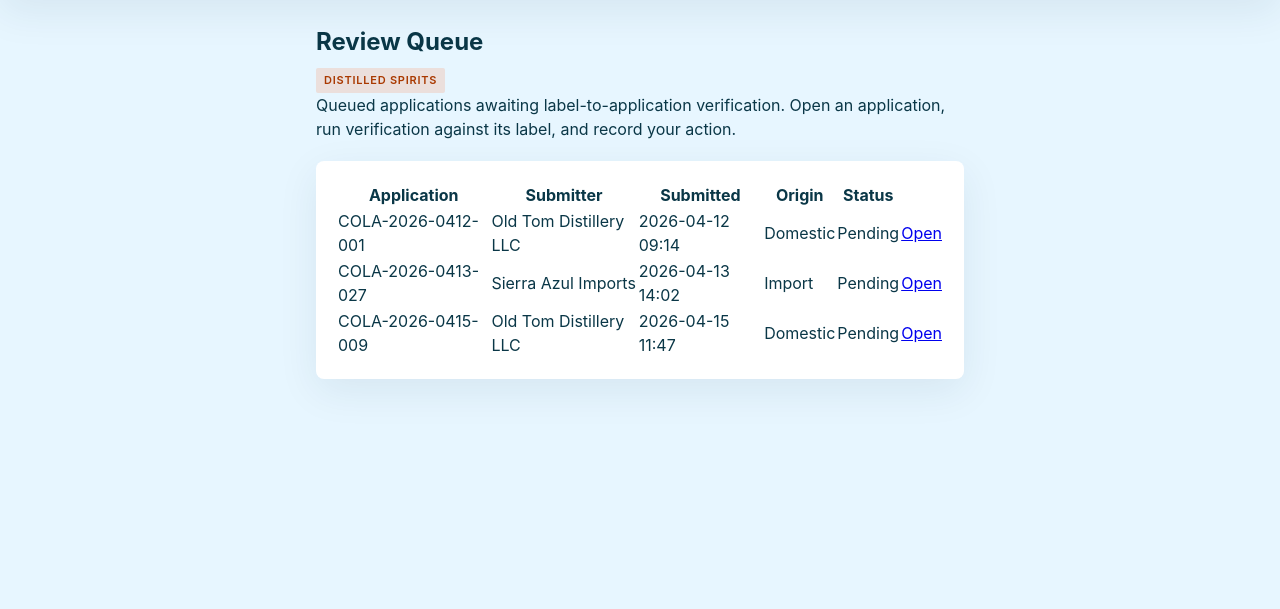
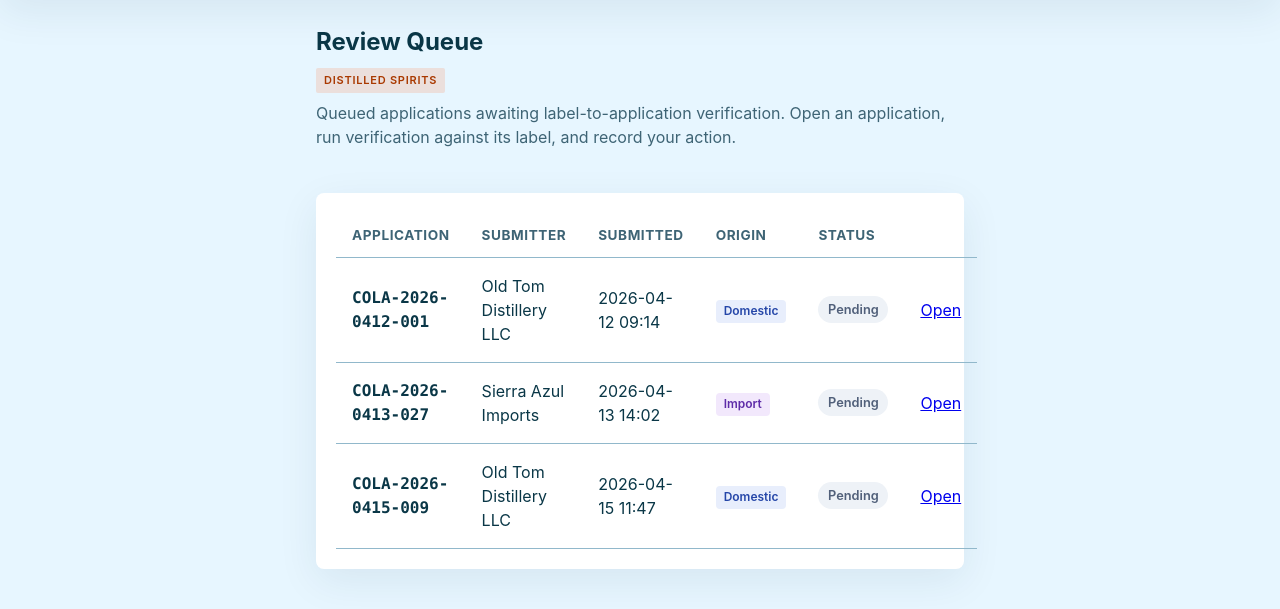
Before and after one commit to ivanma9/TTB_reader, a FastAPI app: page / in a window 1280 px wide. Shown: the part 54-663 px from the top of the page. Run offline with FastAPI, Linux system fonts and the light colour scheme.

Commit message:
feat: queue + status badge styles

```diff
--- a/app/static/workbench.css
+++ b/app/static/workbench.css
@@ -739,3 +739,89 @@ main {
   background: rgba(169, 57, 0, 0.15);
   color: var(--tertiary);
 }
+
+/* ── Queue table ─────────────────────────────────────── */
+.queue-hint {
+  color: var(--on-surface-variant);
+  margin: 0.5rem 0 1.5rem;
+}
+.queue-table {
+  width: 100%;
+  border-collapse: collapse;
+}
+.queue-table th {
+  text-align: left;
+  font-size: 0.85rem;
+  text-transform: uppercase;
+  letter-spacing: 0.04em;
+  color: var(--on-surface-variant);
+  border-bottom: 1px solid var(--outline-variant);
+  padding: 0.75rem 1rem;
+}
+.queue-table td {
+  padding: 1rem;
+  border-bottom: 1px solid var(--outline-variant);
+  vertical-align: middle;
+}
+.queue-app-id {
+  font-family: ui-monospace, SFMono-Regular, Menlo, monospace;
+  font-weight: 600;
+}
+
+/* ── Status badges ───────────────────────────────────── */
+.status-badge {
+  display: inline-block;
+  padding: 0.25rem 0.6rem;
+  border-radius: 999px;
+  font-size: 0.8rem;
+  font-weight: 600;
+}
+.status-badge--pending       { background: #eef2f7; color: #51607a; }
+.status-badge--in-review     { background: #fff4d6; color: #8a6a08; }
+.status-badge--approved      { background: #d7f5df; color: #186a3b; }
+.status-badge--rejected      { background: #fde2e2; color: #8a2c2c; }
+.status-badge--needs-image   { background: #ffe4cc; color: #8a4a12; }
+
+.origin-badge {
+  display: inline-block;
+  padding: 0.15rem 0.5rem;
+  border-radius: 4px;
+  font-size: 0.75rem;
+  font-weight: 600;
+}
+.origin-badge--domestic { background: #e8eefc; color: #2546a8; }
+.origin-badge--import   { background: #f2e8fc; color: #5e2ca8; }
+
+/* ── Queue item detail ───────────────────────────────── */
+.breadcrumb { margin-bottom: 1rem; }
+.item-header { display: flex; flex-direction: column; gap: 0.5rem; margin-bottom: 1.5rem; }
+.item-meta { display: flex; flex-wrap: wrap; gap: 1rem; align-items: center; font-size: 0.9rem; color: var(--on-surface-variant); }
+.item-grid { display: grid; grid-template-columns: 1fr 1fr; gap: 1.5rem; margin-bottom: 1.5rem; }
+@media (max-width: 960px) { .item-grid { grid-template-columns: 1fr; } }
+.label-image { max-width: 100%; border-radius: 6px; }
+.application-record { display: grid; grid-template-columns: max-content 1fr; column-gap: 1.5rem; row-gap: 0.6rem; }
+.application-record dt { font-weight: 600; color: var(--on-surface-variant); }
+.application-record dd { margin: 0; }
+.warning-text { font-family: ui-monospace, SFMono-Regular, Menlo, monospace; font-size: 0.85rem; white-space: pre-wrap; }
+
+/* ── Action buttons ──────────────────────────────────── */
+.action-row { display: flex; gap: 0.75rem; }
+.btn-approve, .btn-reject, .btn-needs-image {
+  padding: 0.6rem 1.2rem;
+  border: 0;
+  border-radius: 6px;
+  font-weight: 600;
+  cursor: pointer;
+}
+.btn-approve   { background: #186a3b; color: white; }
+.btn-reject    { background: #8a2c2c; color: white; }
+.btn-needs-image { background: #8a4a12; color: white; }
+
+/* ── Test page hint ──────────────────────────────────── */
+.test-hint {
+  background: #fff9e6;
+  border-left: 3px solid #d4a017;
+  padding: 0.75rem 1rem;
+  margin: 1rem 0 1.5rem;
+  font-size: 0.9rem;
+}
```
